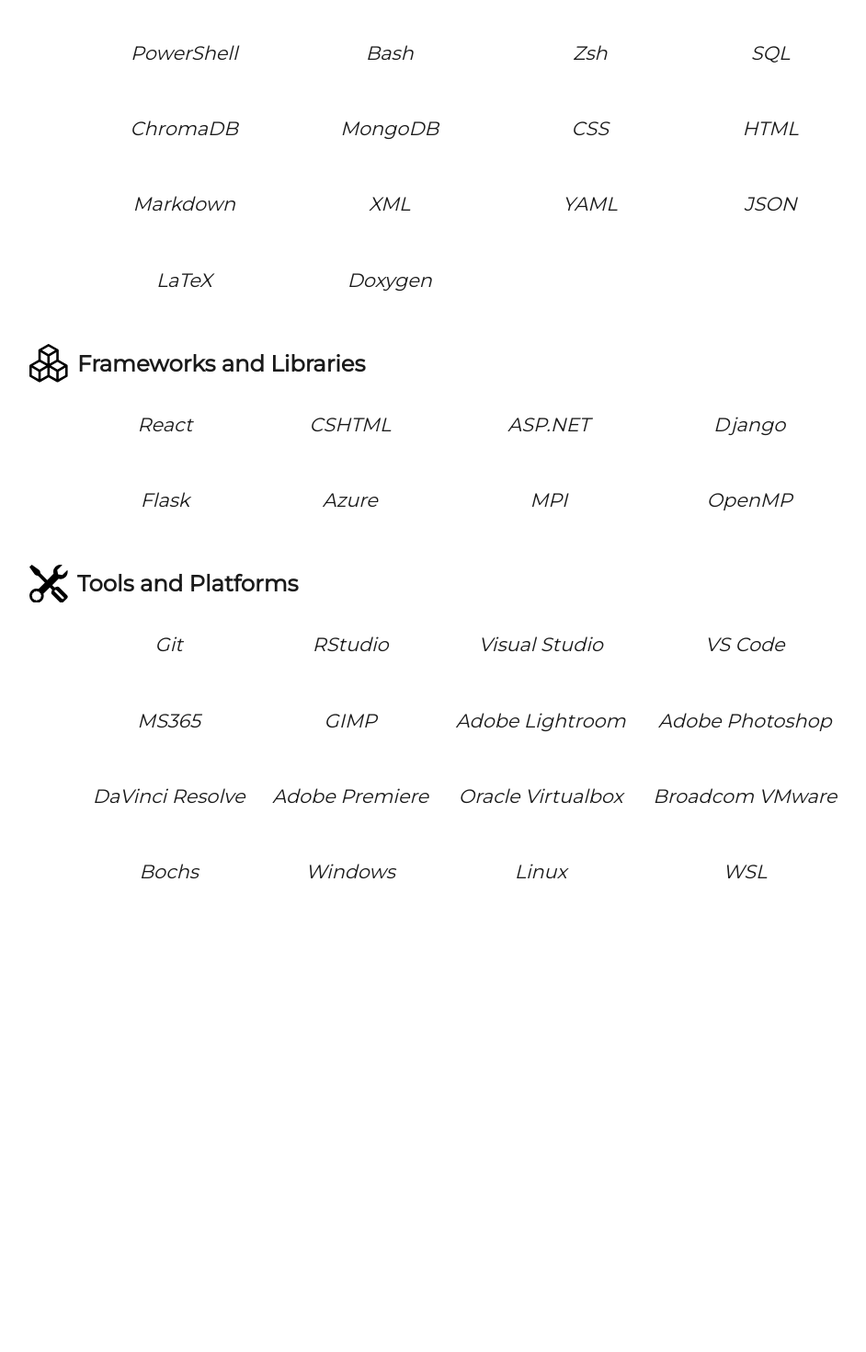
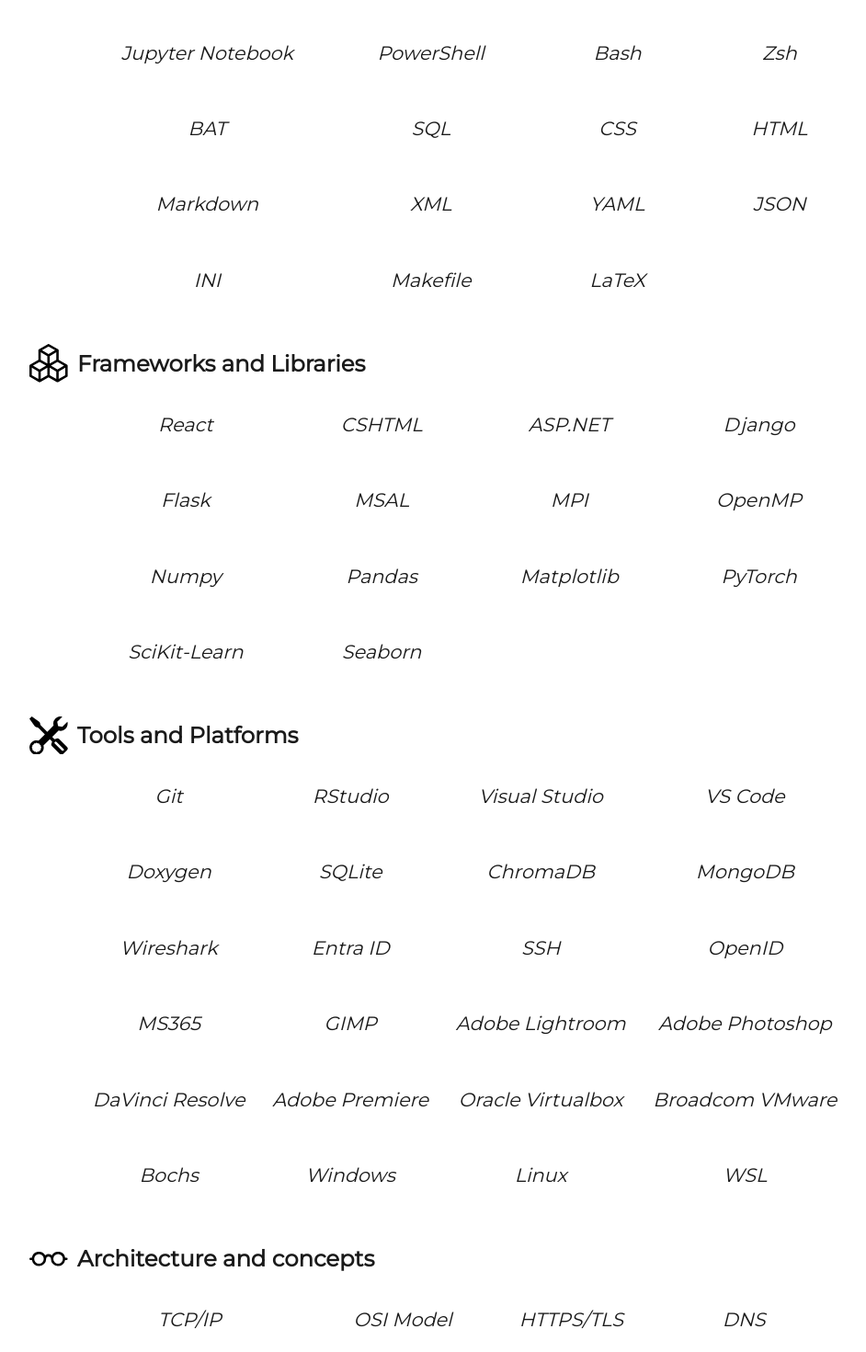
Before and after one commit to markuslw/markuslw.github.io, a React (Create React App) app in the folder portfolio/: page / in a window 1280 px wide. Shown: the part 2860-4330 px from the top of the page at 92% size, without its empty margins (96-1038 px from the left). Before the commit the page ends 3991 px from the top, so only its background shows below. Built offline with nearby package versions, Linux system fonts and the light colour scheme; the HTML template or start-up script is replaced by a standard one.

Commit message:
architecture additions

```diff
--- a/portfolio/src/App.js
+++ b/portfolio/src/App.js
@@ -27,6 +27,7 @@
   const languages = skills.languages;
   const frameworks = skills.frameworks;
   const tools = skills.tools;
+  const architecture = skills.architecture;
 
   const content = language === 'en' ? en : no;
 
@@ -297,6 +298,23 @@
         </div>
         <br />
 
+        <div className="column">
+          <svg className="icon" xmlns="http://www.w3.org/2000/svg" fill="currentColor" viewBox="0 0 16 16">
+            <path d="M4 6a2 2 0 1 1 0 4 2 2 0 0 1 0-4m2.625.547a3 3 0 0 0-5.584.953H.5a.5.5 0 0 0 0 1h.541A3 3 0 0 0 7 8a1 1 0 0 1 2 0 3 3 0 0 0 5.959.5h.541a.5.5 0 0 0 0-1h-.541a3 3 0 0 0-5.584-.953A2 2 0 0 0 8 6c-.532 0-1.016.208-1.375.547M14 8a2 2 0 1 1-4 0 2 2 0 0 1 4 0"/>
+          </svg>
+          <h3>{architecture.title}</h3>
+        </div>
+        <div className="indent-large container">
+          {Object.entries(architecture).map(([key, list]) => {
+            if (key === 'title') return null;
+
+            return list.map(item => (
+              <p key={item} className="text skillpoint">{item}</p>
+            ));
+          })}
+        </div>
+        <br />
+
       </div>
     </div>
   );
--- a/portfolio/src/assets/locales/common.json
+++ b/portfolio/src/assets/locales/common.json
@@ -3,25 +3,37 @@
         "title": "Skills",
         "languages": {
             "title": "Languages",
-            "programming": ["C", "Python", "JavaScript", "C#", "C++", "Lua", "R", "CUDA"],
-            "scripting": ["PowerShell", "Bash", "Zsh"],
-            "database": ["SQL", "ChromaDB", "MongoDB"],
+            "programming": ["C", "Python", "JavaScript", "C#", "C++", "Lua", "R", "CUDA", "Jupyter Notebook"],
+            "scripting": ["PowerShell", "Bash", "Zsh", "BAT"],
+            "query": ["SQL"],
             "web": ["CSS", "HTML"],
-            "markup": ["Markdown", "XML", "YAML", "JSON"],
-            "documentation": ["LaTeX", "Doxygen"]
+            "markup": ["Markdown", "XML"],
+            "keyvalue": ["YAML", "JSON"],
+            "configuration": ["INI", "Makefile"],
+            "documentation": ["LaTeX"]
         },
         "frameworks": {
             "title": "Frameworks and Libraries",
-            "front": ["React", "CSHTML"],
+            "front": ["React"],
+            "full": ["CSHTML"],
             "back": ["ASP.NET", "Django", "Flask"],
-            "libraries": ["Azure", "MPI", "OpenMP"]
+            "libraries": ["MSAL", "MPI", "OpenMP", "Numpy", "Pandas", "Matplotlib", "PyTorch", "SciKit-Learn", "Seaborn"]
         },
         "tools": {
             "title": "Tools and Platforms",
-            "development": ["Git", "RStudio", "Visual Studio", "VS Code"],
+            "development": ["Git", "RStudio", "Visual Studio", "VS Code", "Doxygen", "SQLite", "ChromaDB", "MongoDB"],
+            "software": ["Wireshark"],
+            "platform": ["Entra ID"],
+            "protocols": ["SSH", "OpenID"],
             "productivity": ["MS365", "GIMP", "Adobe Lightroom", "Adobe Photoshop", "DaVinci Resolve", "Adobe Premiere"],
             "virtualization": ["Oracle Virtualbox", "Broadcom VMware", "Bochs"],
             "os": ["Windows", "Linux", "WSL"]
+        },
+        "architecture": {
+            "title": "Architecture and concepts",
+            "networking": ["TCP/IP", "OSI Model", "HTTPS/TLS", "DNS", "DHCP", "NAT", "REST", "CAP", "Distributed Systems"],
+            "security": ["RBAC", "ABAC", "AES", "RSA", "ACID"],
+            "computer": ["ISA", "Parallel Computing", "Virtual Memory", "Memory Hierarchy", "OOP", "Synchronization", "Race Conditions"]
         }
     }
 }
```
